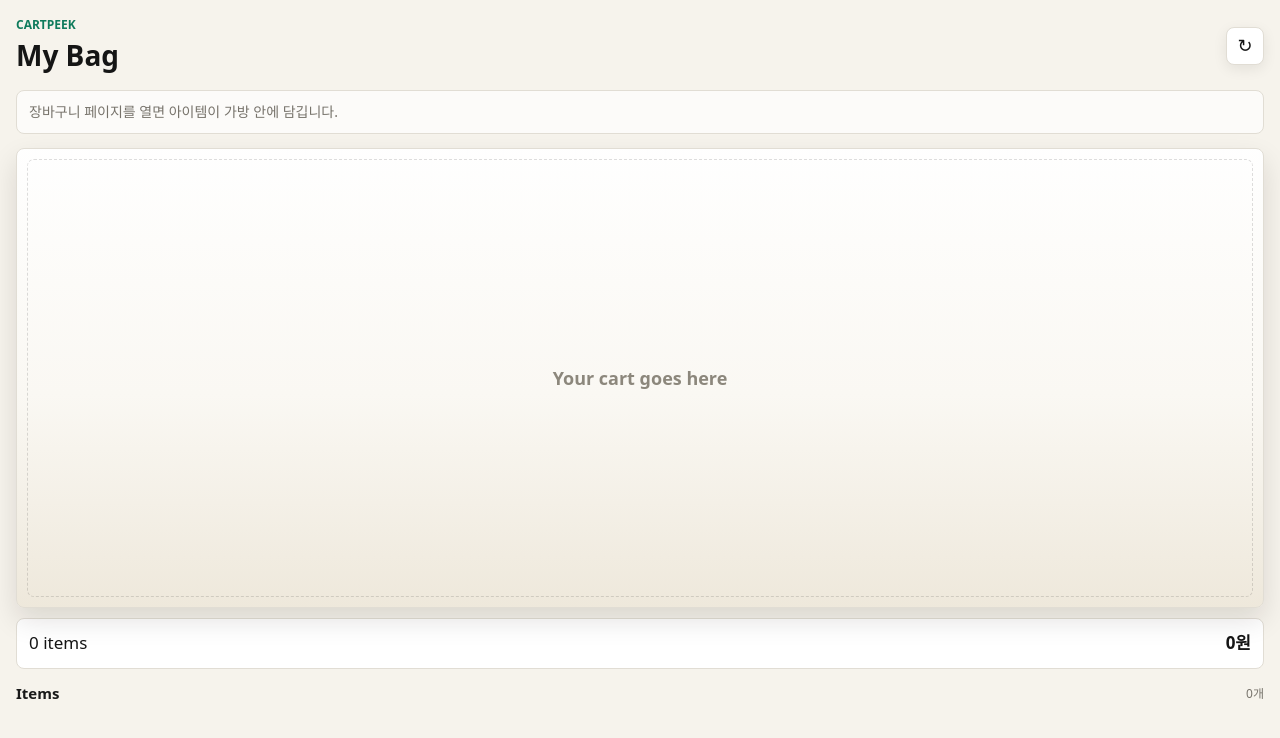
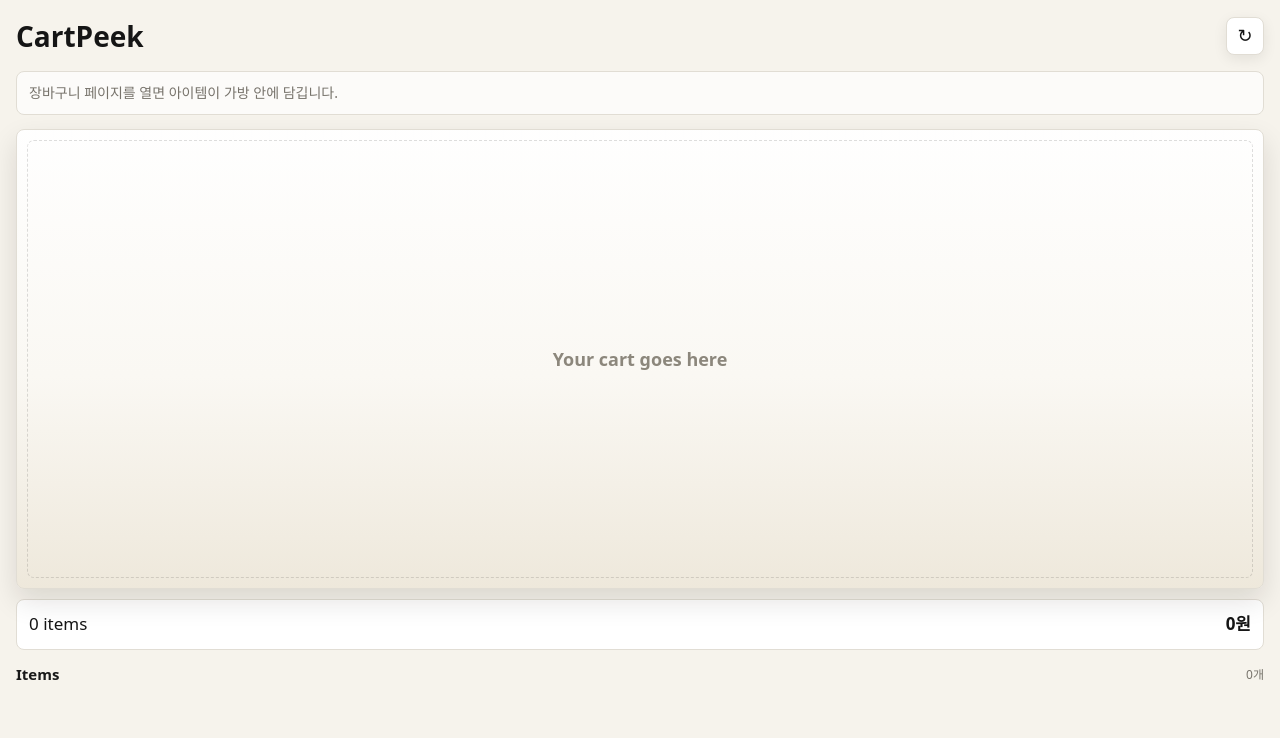
Before and after one commit to james005330/shopping-assistant-extension, a browser extension: page src/sidepanel/sidepanel.html in a window 1280 px wide. Drawn offline with nearby package versions, Linux system fonts and the light colour scheme.

Commit message:
Make CartPeek the side panel title

```diff
--- a/src/sidepanel/sidepanel.html
+++ b/src/sidepanel/sidepanel.html
@@ -10,8 +10,7 @@
     <main class="app">
       <header class="topbar">
         <div>
-          <p class="eyebrow">CartPeek</p>
-          <h1>My Bag</h1>
+          <h1 class="brand-title">CartPeek</h1>
         </div>
         <button id="refreshButton" class="icon-button" type="button" title="새로고침" aria-label="새로고침">
           ↻
```
